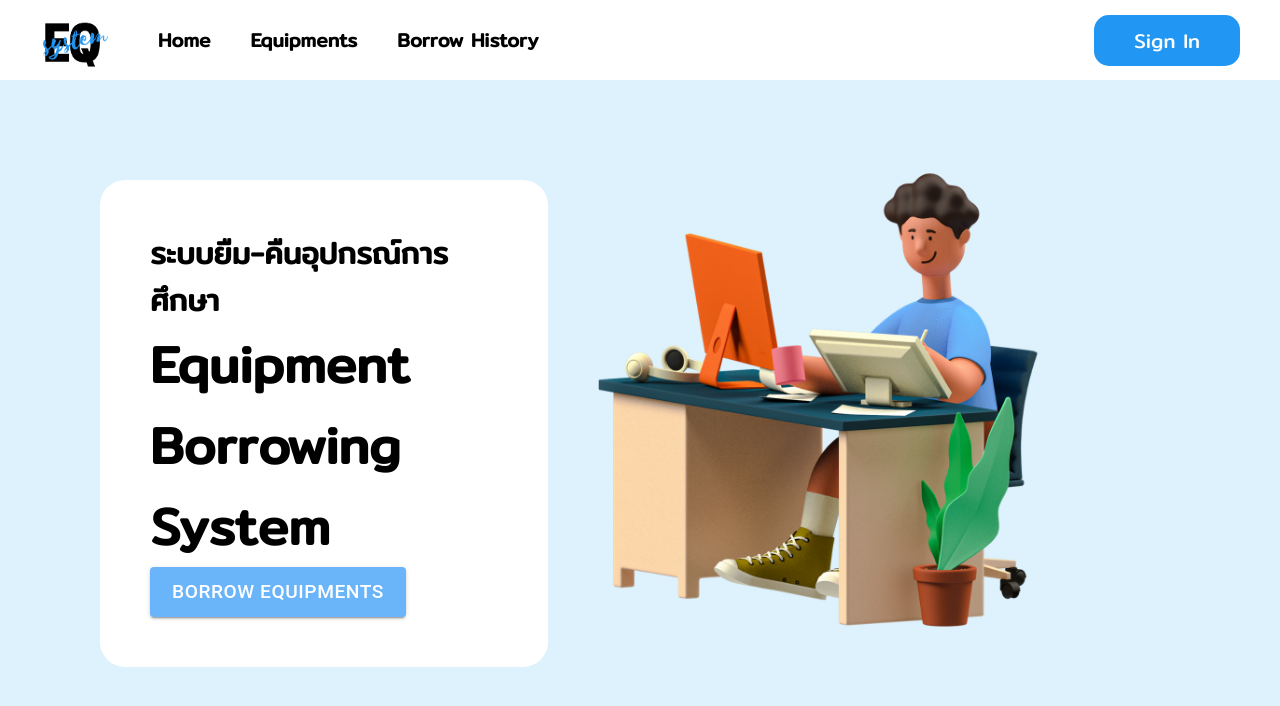
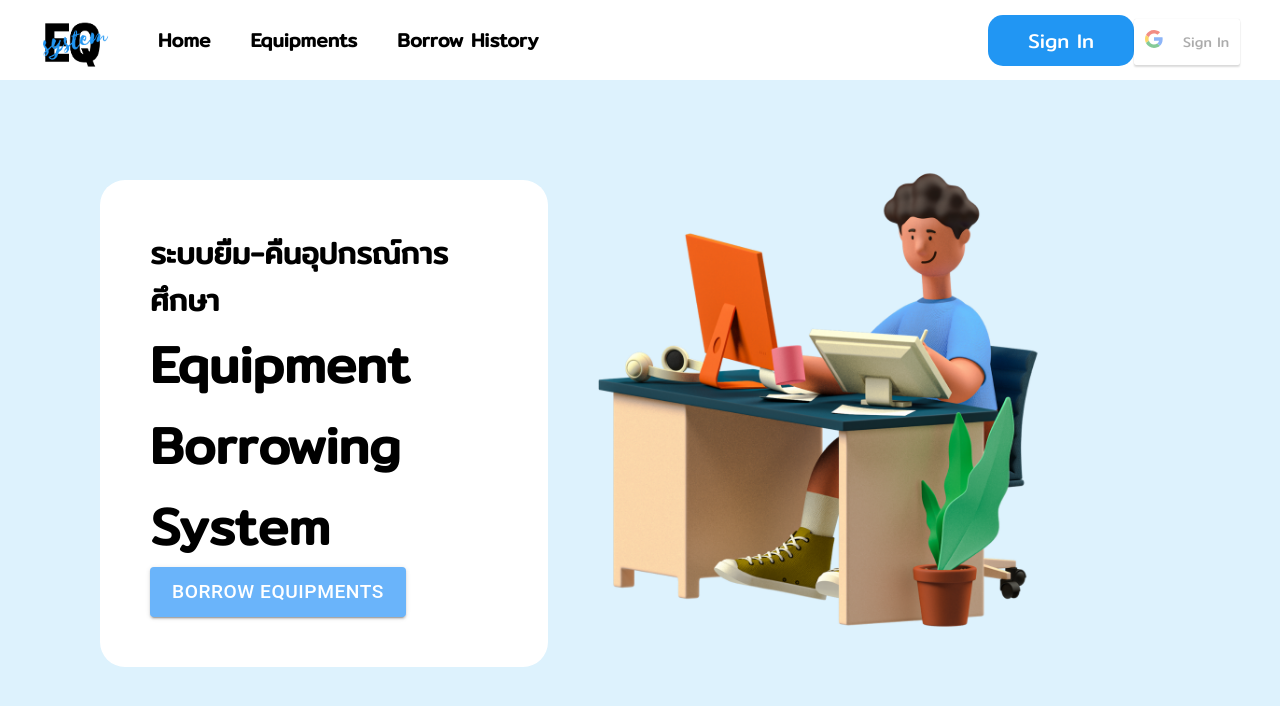
Before and after one commit to it62070040/Equipment-Borrowing-System, a React (Create React App) app in the folder equipment_borrowing_system/front-end/: page / in a window 1280 px wide. Shown: the top 706 px of the page. Built offline with nearby package versions, Linux system fonts and the light colour scheme.

Commit message:
feature: login, logout, profilePic, profileName

```diff
--- a/equipment_borrowing_system/front-end/src/components/Navbar.js
+++ b/equipment_borrowing_system/front-end/src/components/Navbar.js
@@ -3,8 +3,41 @@ import { Link } from "react-router-dom";
 import SignIn from "./GoogleSignIn";
 import "./Navbar.css";
 import logo from "../assets/EQ-logo.png"
+import { GoogleLogin, GoogleLogout } from 'react-google-login';
+import Box from '@mui/material/Box';
+import IconButton from '@mui/material/IconButton';
+import Typography from '@mui/material/Typography';
+import Menu from '@mui/material/Menu';
+import Avatar from '@mui/material/Avatar';
+import Tooltip from '@mui/material/Tooltip';
+import MenuItem from '@mui/material/MenuItem';
 
+const clientId = "1089120979699-boinlps81kfjm5ptjhetjnbsj8cd1a2r.apps.googleusercontent.com";
+const settings = ['Logout'];
 function Navbar() {
+
+  const [showloginButton, setShowloginButton] = useState(true);
+    const [showlogoutButton, setShowlogoutButton] = useState(false);
+    const [showUsername, setShowUsername] = useState(false);
+    const [info, setInfo] = useState({});
+    const onLoginSuccess = (res) => {
+        console.log('Login Success:', res.profileObj);
+        setShowloginButton(false);
+        setShowUsername(true);
+        setInfo(res.profileObj)
+    };
+
+    const onLoginFailure = (res) => {
+        console.log('Login Failed:', res);
+    };
+
+    const onSignoutSuccess = () => {
+        alert("You have been logged out successfully");
+        console.clear();
+        setShowloginButton(true);
+        setShowlogoutButton(false);
+        setShowUsername(false);
+    };
   const [click, setClick] = useState(false);
   const [button, setButton] = useState(true);
 
@@ -17,6 +50,15 @@ function Navbar() {
       // console.log(button)
     }};
 
+    const [anchorElUser, setAnchorElUser] = React.useState(null);
+
+    const handleOpenUserMenu = (event) => {
+      setAnchorElUser(event.currentTarget);
+    };
+
+    const handleCloseUserMenu = () => {
+      setAnchorElUser(null);
+    };
 
   useEffect(() => {
     showButton();
@@ -68,17 +110,53 @@ function Navbar() {
             </li>
           </ul>
           <div className="btn-signin-contaier">
-            {button && (
-            <Link to="/sign-in" >
-              <button
-                className="btn-signin"
-                // onClick={onClick}
-                // type={type}
-              >
-                Sign In
-              </button>
-            </Link>
-          )}
+          <button className="btn-signin">Sign In</button>
+          { showloginButton ?
+                <GoogleLogin
+                    clientId={clientId}
+                    buttonText="Sign In"
+                    onSuccess={onLoginSuccess}
+                    onFailure={onLoginFailure}
+                    cookiePolicy={'single_host_origin'}
+                    isSignedIn={true}
+                /> : null}
+            {showUsername ?
+               <Box sx={{ flexGrow: 0 }}>
+               <Tooltip title="Logout">
+                 <IconButton onClick={handleOpenUserMenu} sx={{ p: 0 }}>
+                   <Avatar  src={info.imageUrl} />
+                   {info.givenName}
+                 </IconButton>
+               </Tooltip>
+               <Menu
+                 sx={{ mt: '45px' }}
+                 id="menu-appbar"
+                 anchorEl={anchorElUser}
+                 anchorOrigin={{
+                   vertical: 'top',
+                   horizontal: 'right',
+                 }}
+                 keepMounted
+                 transformOrigin={{
+                   vertical: 'top',
+                   horizontal: 'right',
+                 }}
+                 open={Boolean(anchorElUser)}
+                 onClose={handleCloseUserMenu}
+               >
+                 {settings.map((setting) => (
+                   <MenuItem key={setting} onClick={handleCloseUserMenu}>
+                     <GoogleLogout
+                    clientId={clientId}
+                    buttonText="Sign Out"
+                    onLogoutSuccess={onSignoutSuccess}
+                >
+                </GoogleLogout>
+                   </MenuItem>
+                 ))}
+               </Menu>
+             </Box>
+             :null}
           </div>
 
         </div>
```
